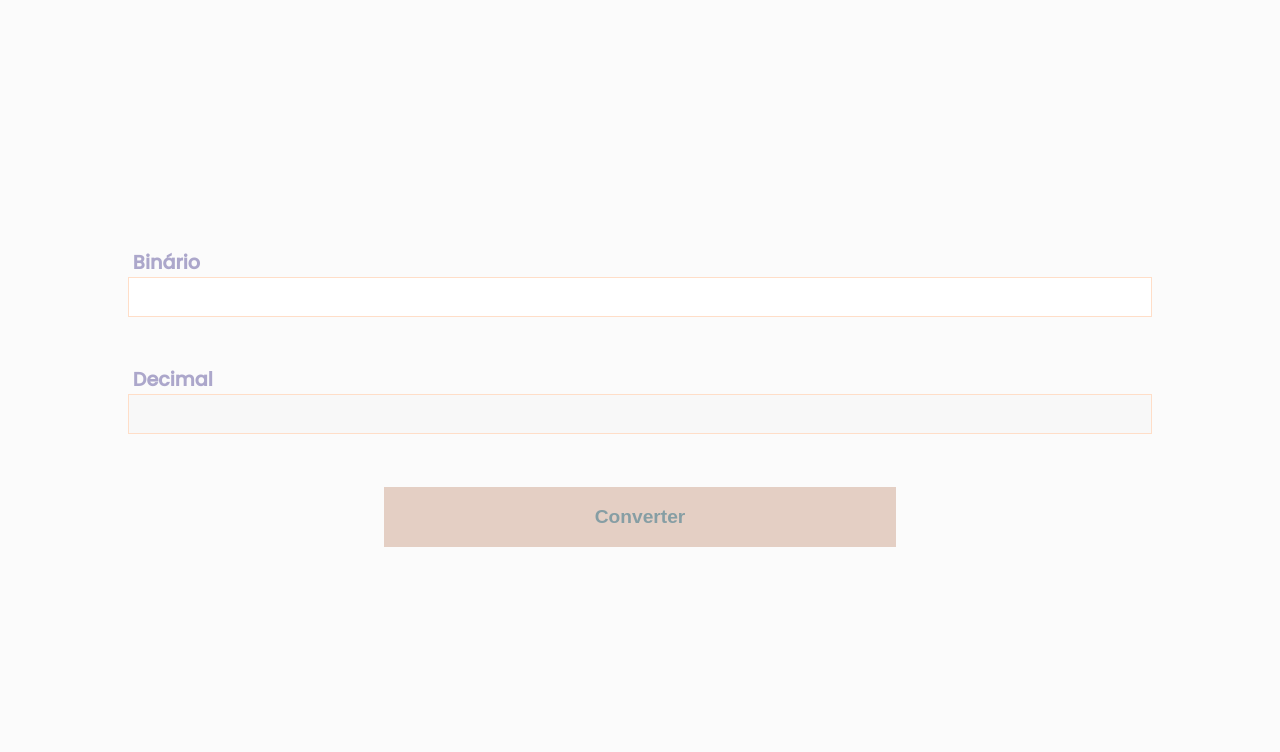
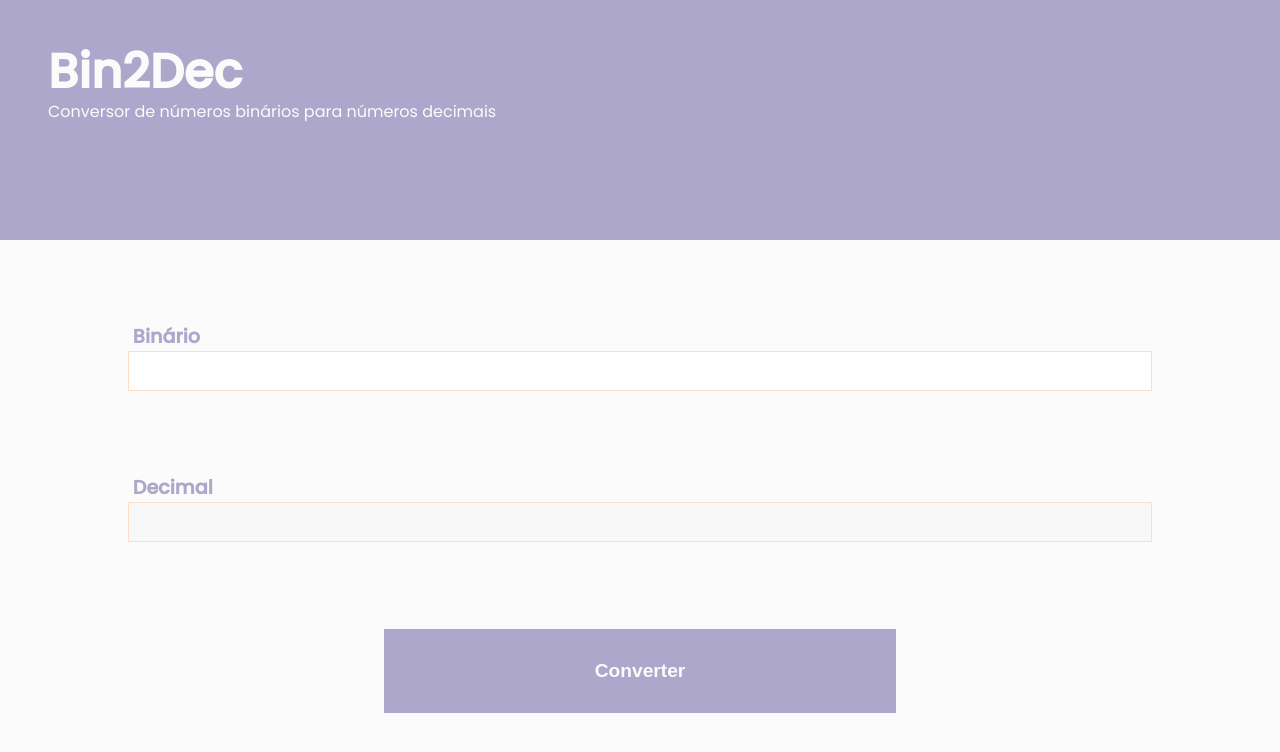
Before and after one commit to jonsmartins52/Bin2Dec, a plain HTML site: page index.html in a window 1280 px wide. Drawn offline with Linux system fonts and the light colour scheme; a web font is replaced by a local one.

Commit message:
feat: Cabeçalho

```diff
--- a/css/base/_variables.css
+++ b/css/base/_variables.css
@@ -1,6 +1,5 @@
 :root {
   --backgroundColor: #fbfbfb;
   --fontSize: 1.2rem;
-  --buttonColor: #d3f2ff;
-  --labelColor: #aca7cb;
+  --primaryColor: #aca7cb;
 }
--- a/css/base/style.css
+++ b/css/base/style.css
@@ -22,5 +22,24 @@ main {
   display: flex;
   align-items: center;
   justify-content: center;
-  height: 100vh;
+  height: 70vh;
 }
+
+header {
+  background-color: var(--primaryColor);
+  height: 30vh;
+}
+
+header > h1 {
+  color: var(--backgroundColor);
+  font-size: 3rem;
+  font-weight: bold;
+  margin-left: 3rem;
+  padding-top: 3rem;
+}
+
+header > p {
+  color: var(--backgroundColor);
+  margin-left: 3rem;
+  margin-top: 0.5rem;
+}
--- a/css/components/button.css
+++ b/css/components/button.css
@@ -1,7 +1,7 @@
 Button {
-  background-color: #e4cfc4;
+  background-color: var(--primaryColor);
   border: none;
-  color: #869ea4;
+  color: var(--backgroundColor);
   font-size: var(--fontSize);
   font-weight: bold;
   margin: 0 auto;
@@ -11,8 +11,6 @@ Button {
 }
 
 button:hover {
-  background-color: #c7e1da;
-  border: 1px solid var(--labelColor);
-  color: #aca7cb;
+  color: #474554;
   cursor: pointer;
 }
--- a/css/components/form.css
+++ b/css/components/form.css
@@ -2,6 +2,6 @@
   display: flex;
   flex-direction: column;
   justify-content: space-evenly;
-  height: 50%;
+  height: 100%;
   width: 80%;
 }
--- a/css/components/input.css
+++ b/css/components/input.css
@@ -6,5 +6,5 @@
 }
 
 .convert__input input:focus {
-  outline: 1px solid var(--labelColor);
+  outline: 1px solid var(--primaryColor);
 }
--- a/css/components/label.css
+++ b/css/components/label.css
@@ -1,5 +1,5 @@
 .convert__input label {
-  color: var(--labelColor);
+  color: var(--primaryColor);
   font-size: var(--fontSize);
   font-weight: bold;
   margin-bottom: 0.3rem;
--- a/index.html
+++ b/index.html
@@ -14,6 +14,11 @@
     <title>App Ideas - Bin2Dec</title>
   </head>
   <body>
+    <header>
+      <h1>Bin2Dec</h1>
+      <p>Conversor de números binários para números decimais</p>
+    </header>
+
     <main>
       <form class="convertForm">
         <section class="convert__input">
```
